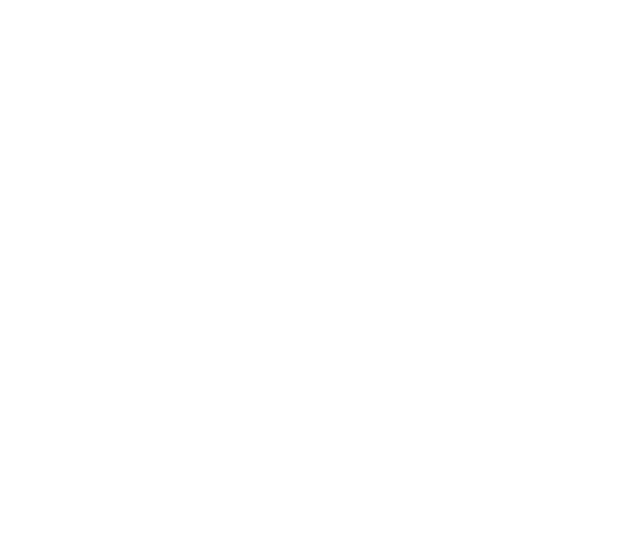
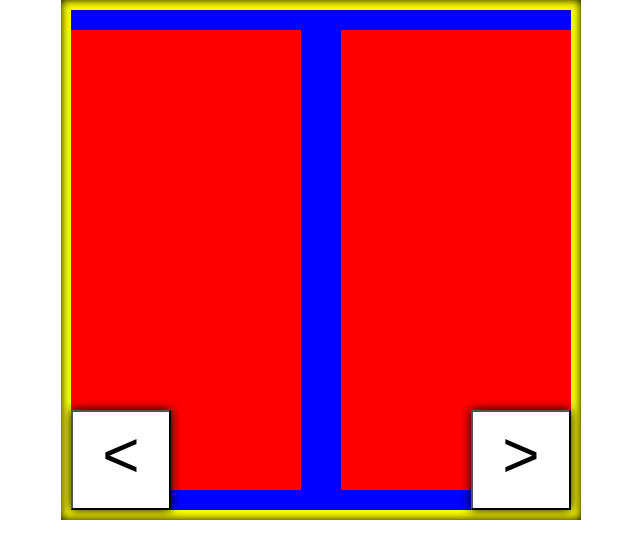
Before and after one commit to omangithub/image-carousel, a website built with webpack: page src/template.html in a window 1280 px wide. Shown: the whole page, without its empty margins (319-959 px from the left). Built offline with nearby package versions, Linux system fonts and the light colour scheme.

Commit message:
frame and buttons positioned on screen correctly

```diff
--- a/src/styles.css
+++ b/src/styles.css
@@ -0,0 +1,70 @@
+* {
+    box-sizing: border-box;
+    font-family: 'Courier New', Courier, monospace;
+    font-size: medium;
+    margin: 0;
+    padding: 0;
+}
+
+#frame {
+    background-color: yellow;
+    height: 520px;
+    width: 520px;
+    margin: auto;
+    display: flex;
+    flex-wrap: nowrap;
+    overflow: hidden;
+    justify-content: center;
+    align-items: center;
+    position: relative;
+    box-shadow: inset 0px 0px 10px;
+}
+
+#containerFrame {
+    display: flex;
+    flex-wrap: nowrap;
+    justify-content: center;
+    align-items: center;
+    max-width: 500px;
+    height: 500px;
+    overflow: hidden;
+}
+
+#photoContainer {
+    width: 2000px;
+    height:500px;
+    background-color: blue;
+    display: flex;
+    flex-direction: row;
+    flex-wrap: nowrap;
+    justify-content: center;
+    align-items: center;
+}
+
+.photo {
+    height: 460px;
+    width:460px;
+    margin: 20px;
+    background-color: red;
+}
+
+.frameButton {
+    z-index: 1;
+    position: absolute;
+    height: 100px;
+    width:100px;
+    background-color: white;
+    box-shadow: 0px 0px 10px;
+    font-size: 4em;
+    text-align: center;
+}
+
+#next {
+    bottom:10px;
+    right:10px;
+}
+
+#previous {
+    bottom:10px;
+    left:10px;
+}
--- a/src/template.html
+++ b/src/template.html
@@ -4,8 +4,22 @@
     <meta charset="UTF-8" />
     <meta name="viewport" content="width=device-width, initial-scale=1.0" />
     <title>Document</title>
+    <link src="styles.css" href="stylesheet">
   </head>
   <body>
     <header></header>
+  <div id="frame">
+    <div id="containerFrame">
+      <div id="photoContainer">
+        <button id="next" class="frameButton">></button>
+        <button id="previous" class="frameButton"><</button>
+        <div id="slide1" class="photo"></div>
+        <div id="slide2" class="photo"></div>
+        <div id="slide3" class="photo"></div>
+        <div id="slide4" class="photo"></div>
+      </div>
+
+    </div>
+  </div>
   </body>
 </html>
```
